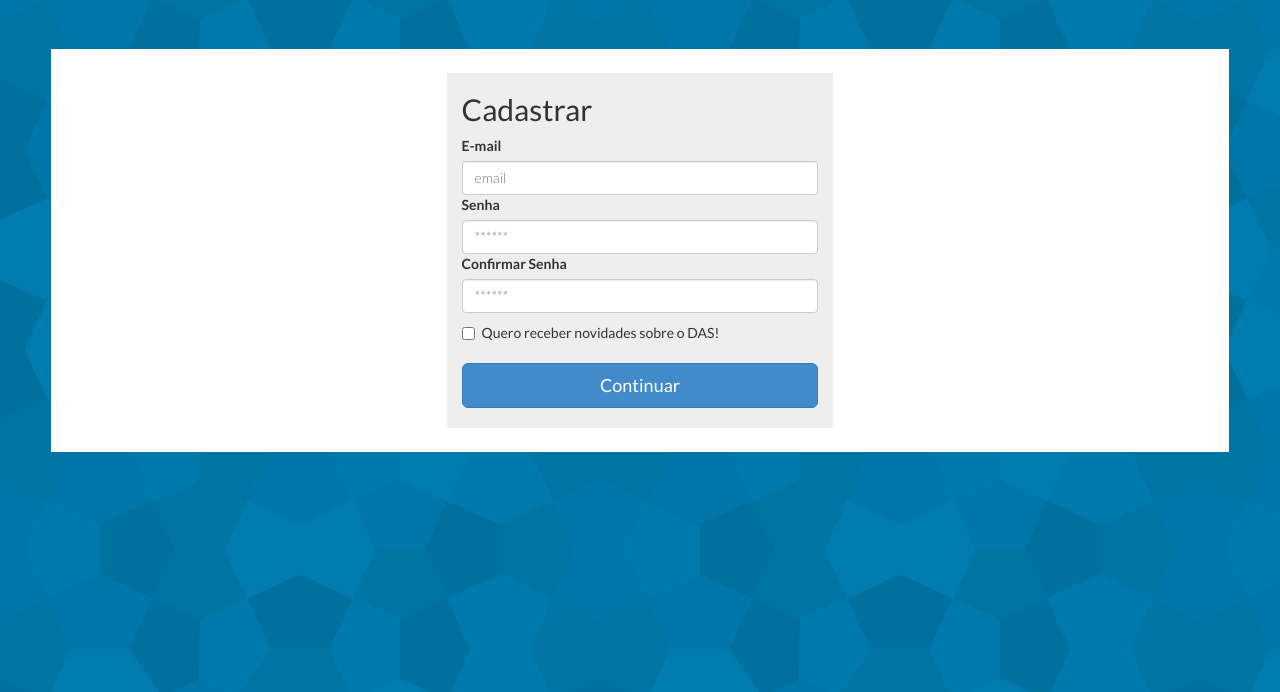
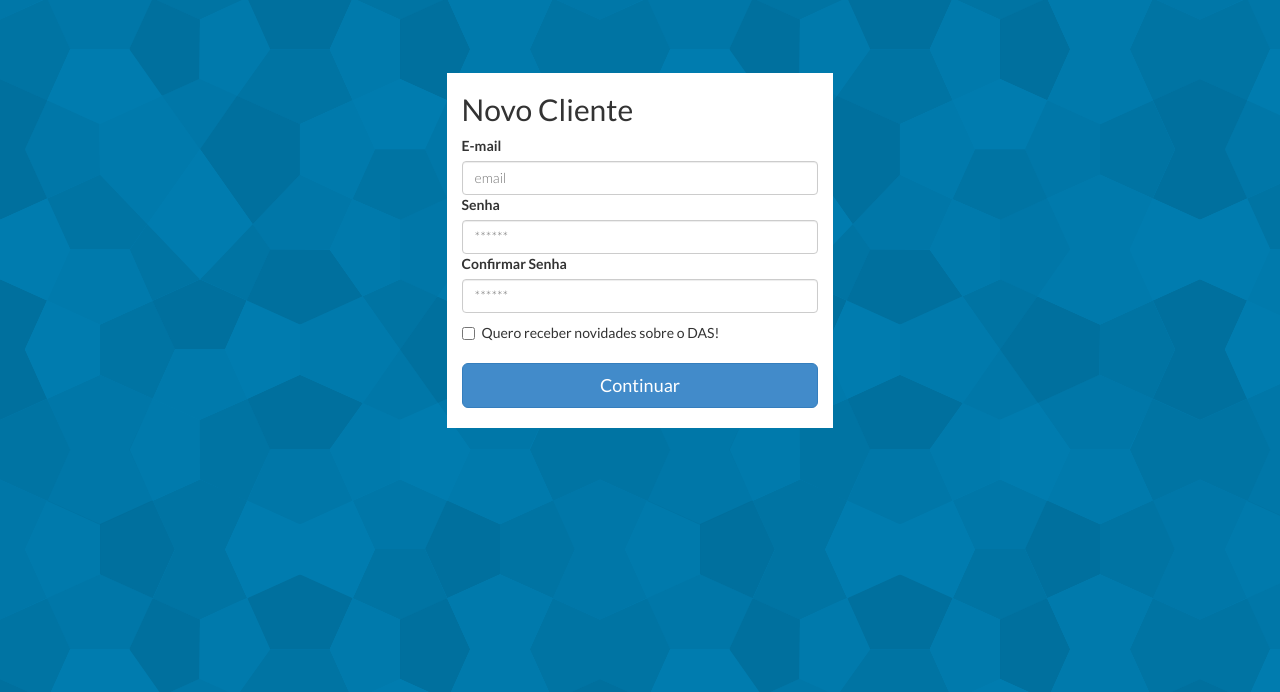
Before and after one commit to paulomoreno/DAS, a Django app: template templates/main/cliente/cadastro.html in a window 1280 px wide. Shown: the part 51-743 px from the top of the page. Run offline with Django 3.2, Linux system fonts and the light colour scheme; the template is opened without the code that fills it, so the values that code supplies are empty; the visitor is signed in with stand-in values (Sample User, id 1); some libraries are stand-ins or nearby versions.

Commit message:
Layout de novo cliente e nova secretaria alterados

```diff
--- /dev/null
+++ b/static/css/cadastro.css
@@ -0,0 +1,3 @@
+.conteudo_in_in{
+	background-color: transparent;
+}
--- a/static/css/style.css
+++ b/static/css/style.css
@@ -119,3 +119,7 @@ background-image: linear-gradient(to bottom, #EDF7F5 0%, #75EBAC 100%);
 .warning{
 	border-color: red;
 }
+
+.linha_direita{
+	border-right: 1px solid #cccccc;
+}
--- a/templates/layout_base.html
+++ b/templates/layout_base.html
@@ -55,7 +55,6 @@ NodeList.prototype.remove = HTMLCollection.prototype.remove = function() {
     }
 }});
 
-<script>
   (function(i,s,o,g,r,a,m){i['GoogleAnalyticsObject']=r;i[r]=i[r]||function(){
   (i[r].q=i[r].q||[]).push(arguments)},i[r].l=1*new Date();a=s.createElement(o),
   m=s.getElementsByTagName(o)[0];a.async=1;a.src=g;m.parentNode.insertBefore(a,m)
@@ -63,8 +62,6 @@ NodeList.prototype.remove = HTMLCollection.prototype.remove = function() {
 
   ga('create', 'UA-56722552-1', 'auto');
   ga('send', 'pageview');
-
-</script>
 
   </script>
 
--- a/templates/main/cliente/cadastro.html
+++ b/templates/main/cliente/cadastro.html
@@ -1,7 +1,9 @@
 {% extends "layout.html" %}
 {% load static %}
 
-{% block css %}{% endblock %}
+{% block css %}
+<link rel="stylesheet" href="{% static "css/cadastro.css"%}"/>
+{% endblock %}
 
 {% block title %}Cadastro{% endblock %}
 {% block javascript %}
@@ -83,11 +85,11 @@
 
     <div class="row">
 
-        <div class="col-md-4 col-md-offset-4" style="background-color: #eee;">
+        <div class="col-md-4 col-md-offset-4" style="background-color: white;">
 
             <form role="form" action="showHide">
                 <div class="showHideDiv" style="display:block">
-                    <h2 class="form-signin-heading">Cadastrar</h2>
+                    <h2 class="form-signin-heading">{% if user.is_secretaria or user.is_staff or user.is_admin %}Novo Cliente{% else %}Cadastrar{% endif %}</h2>
 
                     <label for="emailInput">E-mail</label>
                     <input type="email" class="form-control" id="emailInput" placeholder="email" name="email" value="{{ form.email }}">
```
Also changed, not shown: templates/main/secretaria/cadastro.html (+69 -8 lines).
